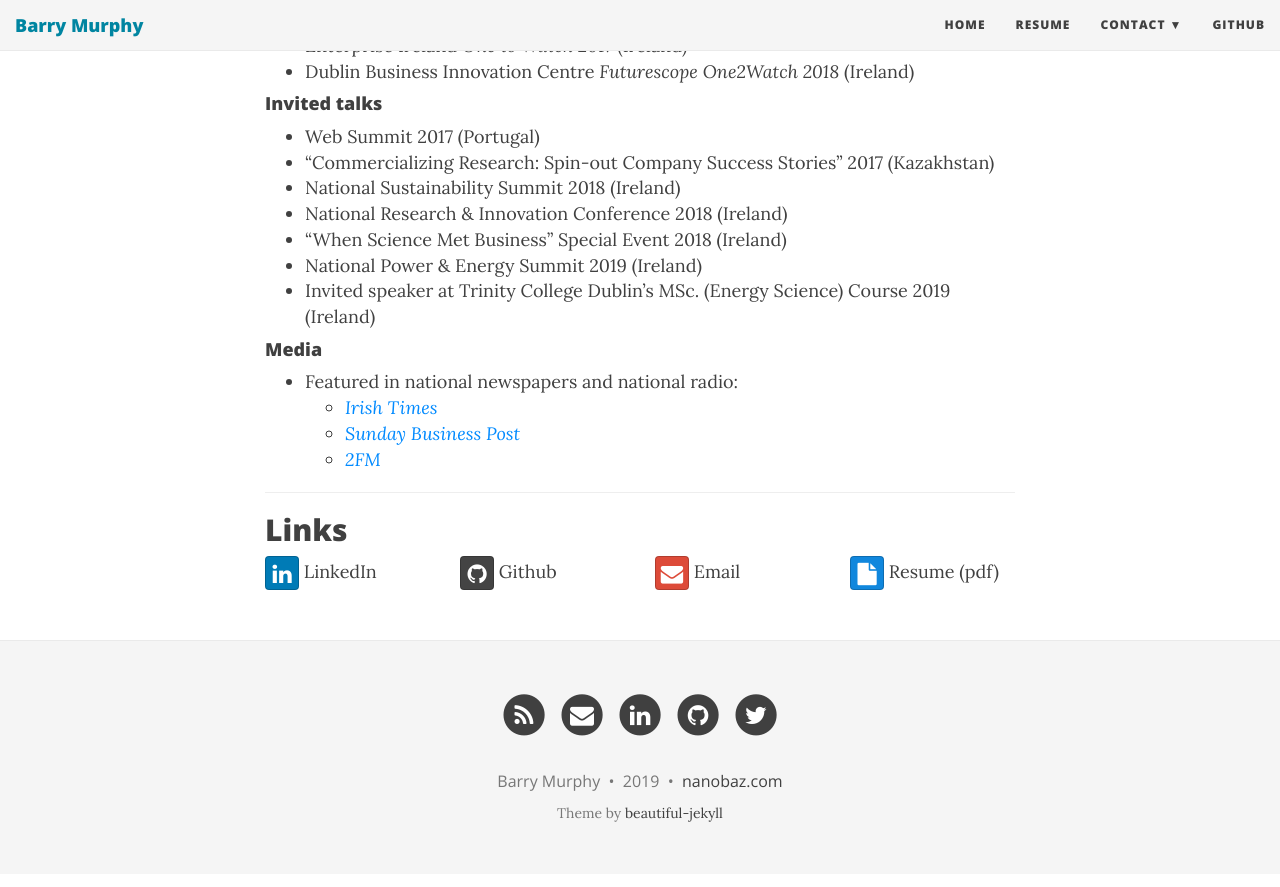
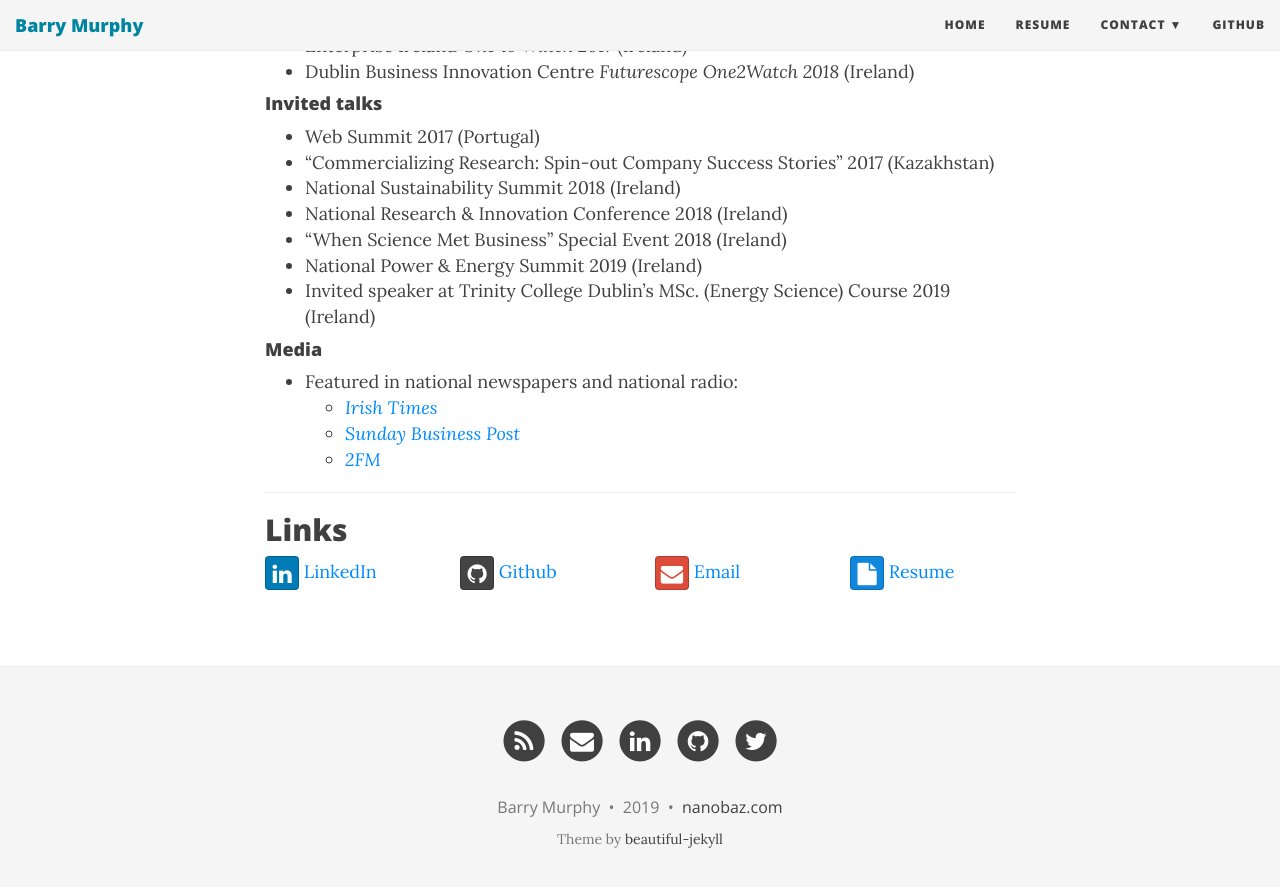
Before and after one commit to baztastic/baztastic.github.io, a Jekyll site: the page built from resume.md, in a window 1280 px wide and 900 px high, scrolled down 3610 px. Shown: the top 887 px of the window. Built offline with Jekyll 4.4.1, drawn with Linux system fonts in a browser that asks for light colours; nearby versions of some CDN libraries.

Commit message:
new resume

```diff
--- a/resume.md
+++ b/resume.md
@@ -164,27 +164,27 @@ November 2013 – August 2019
   class="btn btn-social-icon btn-linkedin" title="LinkedIn">
   <span class="fa fa-fw fa-linkedin" aria-hidden="true"></span>
   <span class="sr-only">LinkedIn</span>
-  </a> LinkedIn
+  </a> <a href="https://www.linkedin.com/in/barryemurphy">LinkedIn</a><br>&nbsp;
   </div>
   <div class="col-md-3">
   <a href="https://github.com/baztastic"
   class="btn btn-social-icon btn-github" title="Github">
   <span class="fa fa-fw fa-github" aria-hidden="true"></span>
   <span class="sr-only">Github</span>
-  </a> Github
+  </a> <a href="https://github.com/baztastic">Github</a><br>&nbsp;
   </div>
   <div class="col-md-3">
   <a href="mailto:barryemurphy3@gmail.com"
   class="btn btn-social-icon btn-google" title="Email">
   <span class="fa fa-fw fa-envelope" aria-hidden="true"></span>
   <span class="sr-only">Email</span>
-  </a> Email
+  </a> <a href="mailto:barryemurphy3@gmail.com">Email</a><br>&nbsp;
   </div>
   <div class="col-md-3">
-  <a href="../Barry_Murphy_Resume.pdf"
+  <a href="Barry_Murphy_Resume.pdf"
   class="btn btn-social-icon btn-dropbox" title="Resume">
   <span class="fa fa-fw fa-file" aria-hidden="true">
   </span><span class="sr-only">Resume</span>
-  </a> Resume (pdf)
+  </a> <a href="Barry_Murphy_Resume.pdf">Resume</a>
   </div>
 </div>
```
Also changed, not shown: 1 other file.
